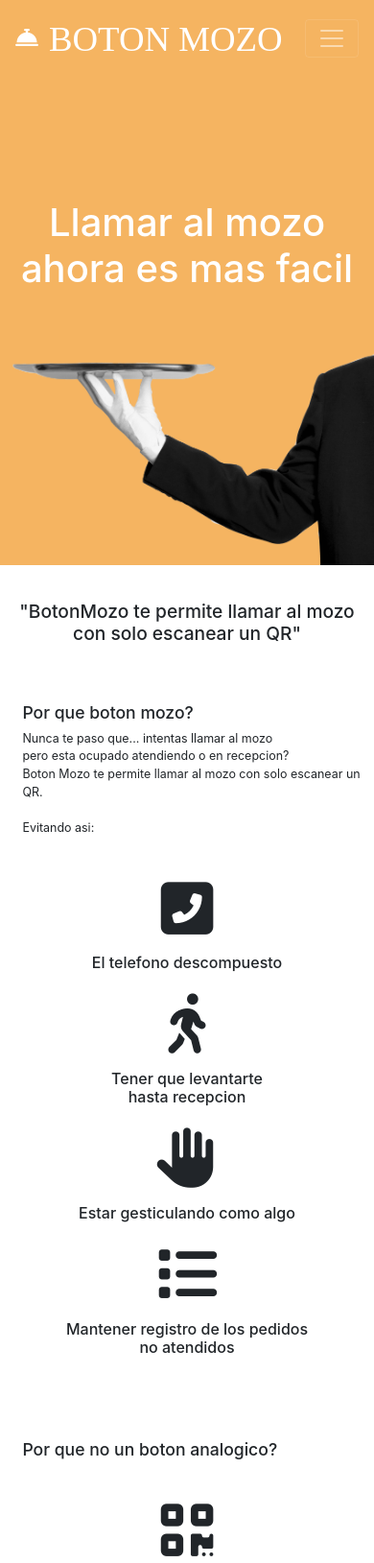
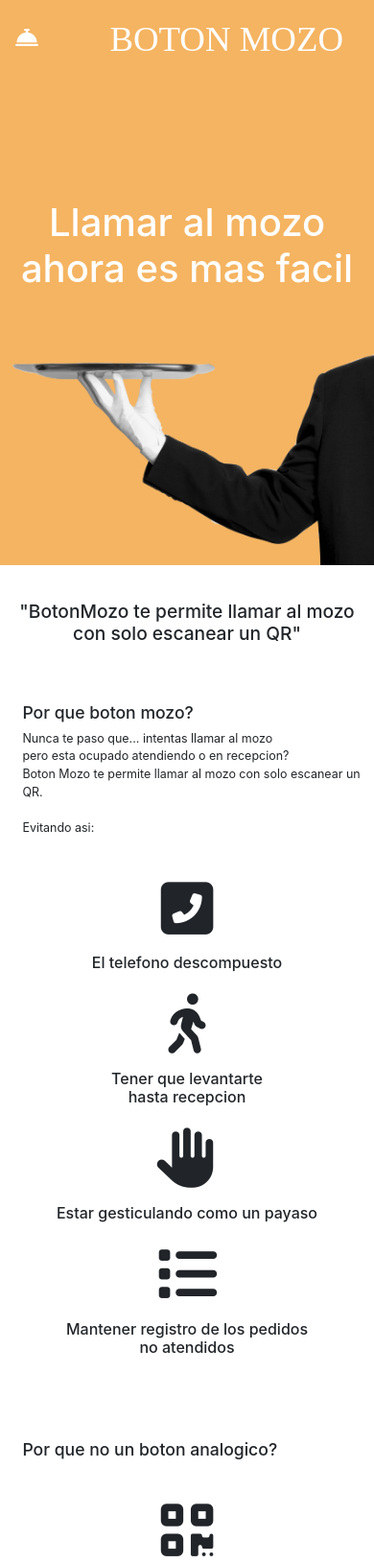
Before and after one commit to Iann7/LANDING_PAGE, a plain HTML site: page index.html in a window 390 px wide. Shown: the top 1629 px of the page at 96% size. Drawn offline with nearby package versions, Linux system fonts and the light colour scheme.

Commit message:
CHANGED SUBITEMS

```diff
--- a/index.html
+++ b/index.html
@@ -22,8 +22,6 @@
 
 
 
-      <button class="navbar-toggler navbar-hidden-lg navbar-hidden-md " type="button" data-toggle="collapse" data-target="#navbarsExample04" aria-controls="navbarsExample04" aria-expanded="false" aria-label="Toggle navigation">
-        <span class="navbar-toggler-icon"></span>
       </button>
     </nav>
   </div>
@@ -64,7 +62,7 @@
           </div>
           <div class="col-xl-6">
             <i class="fas fa-hand-paper"></i>
-             <h3>Estar gesticulando como algo</h3>
+             <h3>Estar gesticulando como un payaso</h3>
           </div>
           <div class="col-xl-6">
             <i class="fas fa-list"></i>
```
